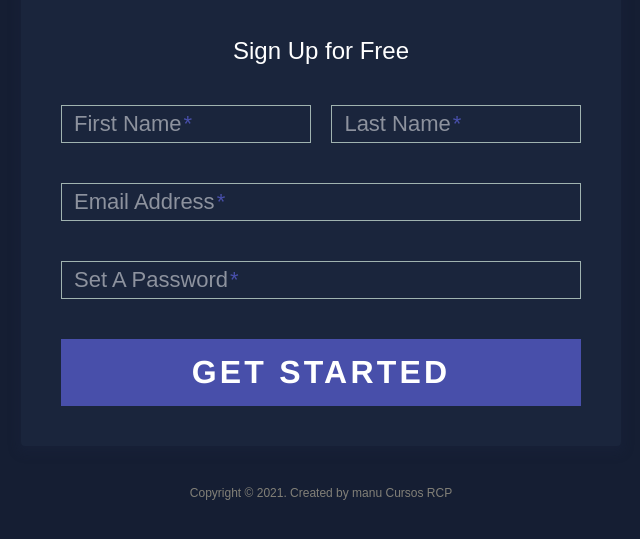
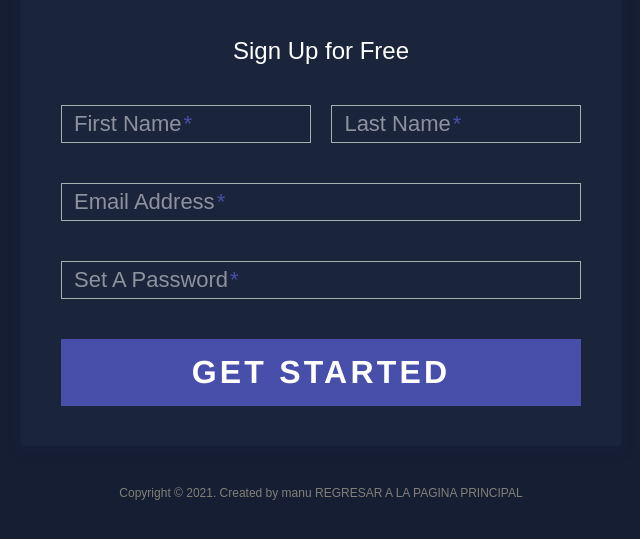
Before and after one commit to stackpredict/git_py1, a website: page login.html in a window 1280 px wide. Shown: the part 249-788 px from the top of the page, without its empty margins (319-959 px from the left). Drawn offline with Linux system fonts and the light colour scheme; files that its build step writes are made by us from their sources.

Commit message:
cambie texto  en etiqueta a de Copyright

```diff
--- a/login.html
+++ b/login.html
@@ -78,7 +78,7 @@
       <div class="copyright">
         <p>
           Copyright &copy; 2021. Created by manu
-          <a href="index.html" target="_blank">Cursos RCP</a>
+          <a href="index.html" target="_blank">REGRESAR A LA PAGINA PRINCIPAL</a>
         </p>
       </div>
       <!-- Copyright -->
```
